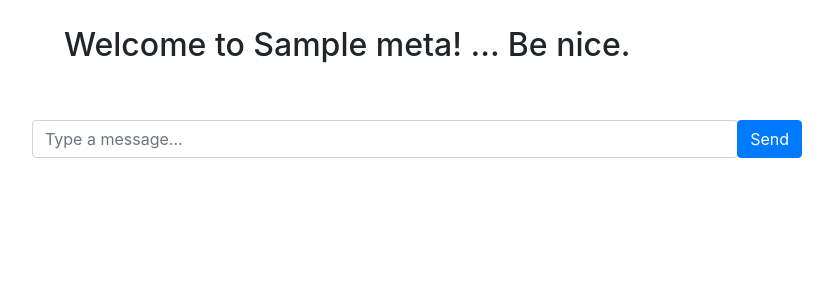
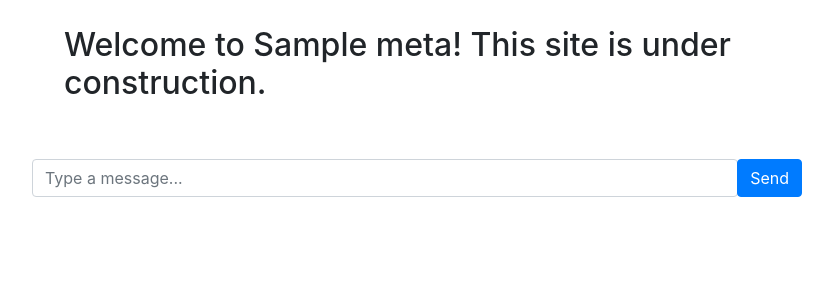
Before and after one commit to FerrenF/elizaSpeak, a Flask app: template templates/index.html in a window 1280 px wide. Shown: the part 56-356 px from the top of the page, without its empty margins (223-1056 px from the left). Run offline with Flask 3, Linux system fonts and the light colour scheme; the template is opened without the code that fills it: most values are stand-ins (such as "Sample title", 1, 10 or a date in 2020); parts of the project's set-up code (start-up, migrations or seed data) failed here and were passed over; some libraries are stand-ins or nearby versions.

```diff
--- a/app.py
+++ b/app.py
@@ -12,7 +12,7 @@ import eventlet
 eventlet.monkey_patch()
 
 p = os.path.abspath(os.getcwd())
-newp = p + "\\eliza_python_translation"
+newp = os.path.join(p, "eliza_python_translation")
 sys.path.insert(0, newp)
 
 from eliza_python_translation.elizalogic import StringTracer, NullTracer, PreTracer
--- a/templates/index.html
+++ b/templates/index.html
@@ -32,7 +32,7 @@
 {% block content %}
     <div class="container">
         <div class="heading-container">
-        <h2>Welcome to {{ meta.APP_NAME }}! ... Be nice.</h2>
+        <h2>Welcome to {{ meta.APP_NAME }}! This site is under construction.</h2>
         </div>
         <div id="messages" class="list-group">
             {% for message in data.messages %}
```
